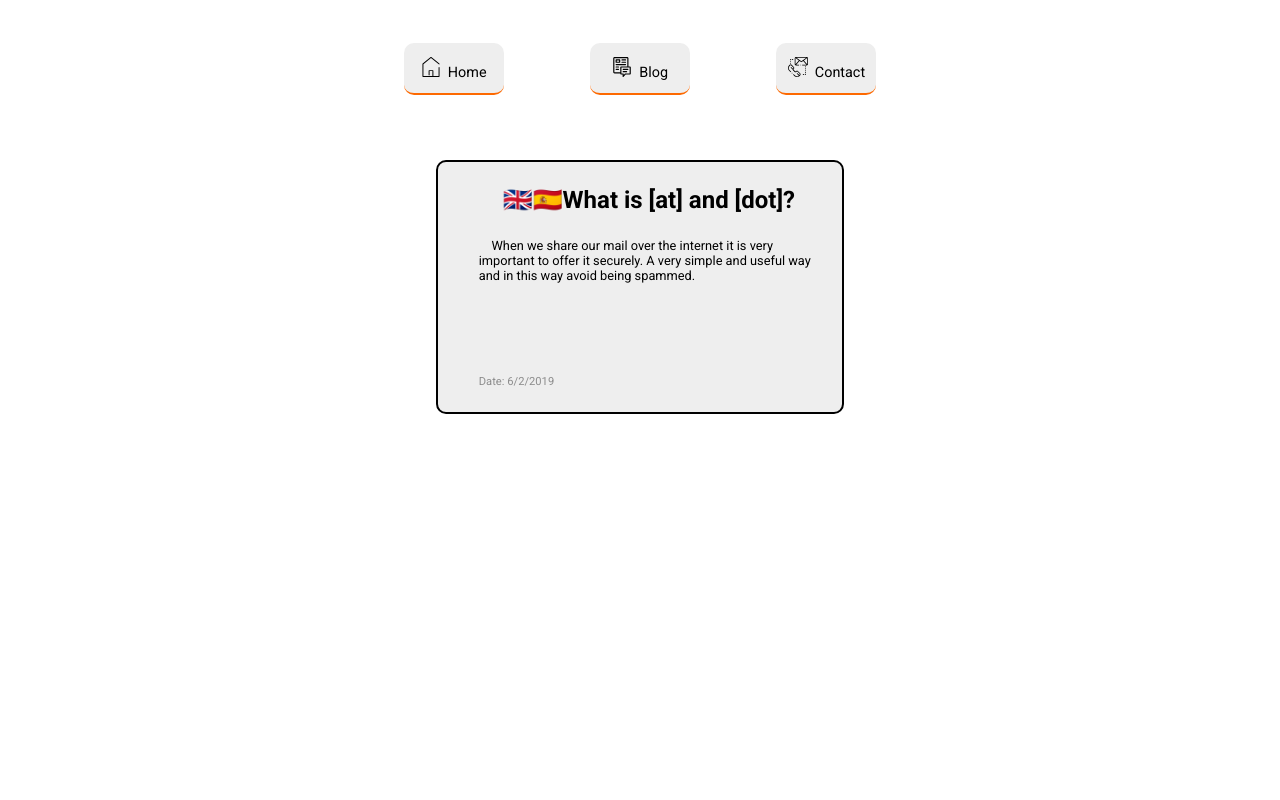
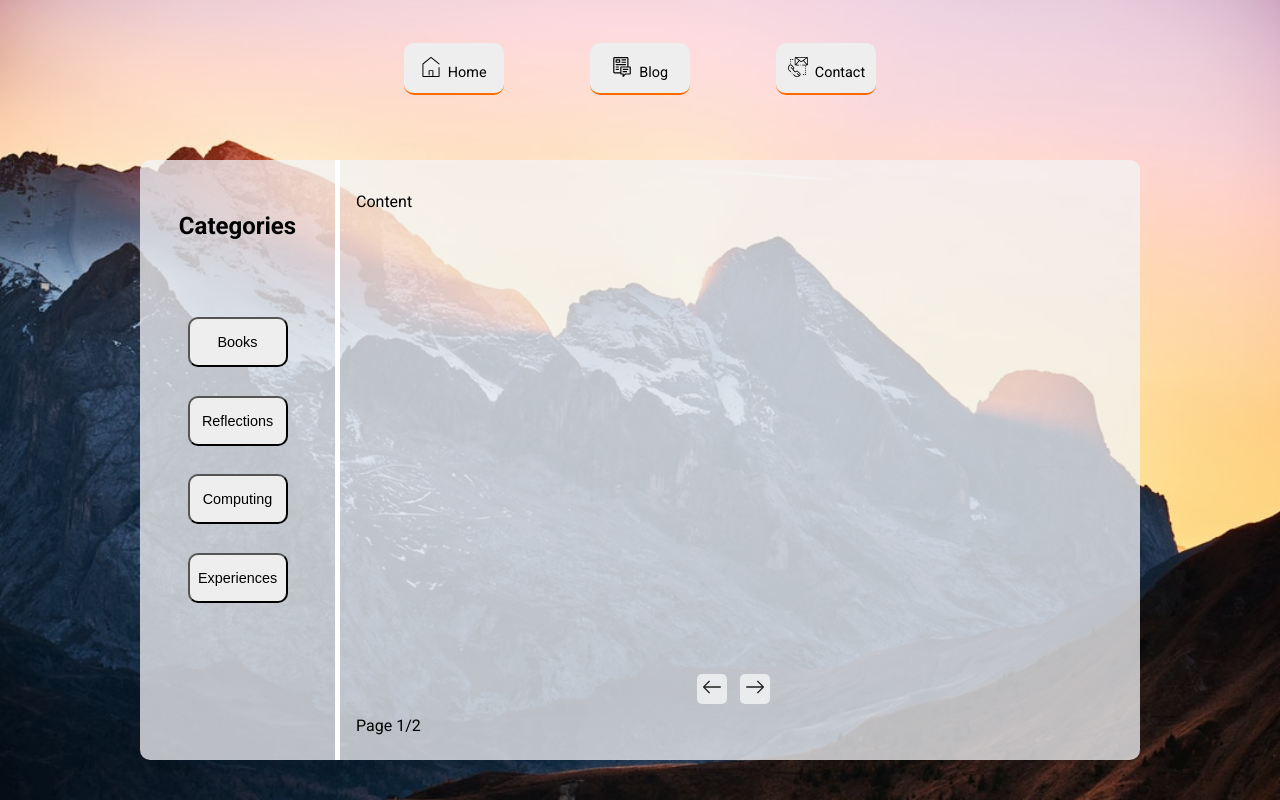
Before and after one commit to manuelalferez/personal-website, a React (Create React App) app: page /#/blog in a window 1280 px wide. Built offline with nearby package versions, Linux system fonts and the light colour scheme; the HTML template or start-up script is replaced by a standard one.

Commit message:
feat: New structure of the blog, to internally contain all blogs. Created the most basic visualization: menu and buttons to turn pages

```diff
--- a/src/Component/Blog/Blog.css
+++ b/src/Component/Blog/Blog.css
@@ -1,29 +1,22 @@
 .Blog {
   height: 80vh;
-  width: 70vw;
-  margin: auto;
+  widows: 100vw;
   display: flex;
   justify-content: space-evenly;
   flex-wrap: wrap;
   padding-top: 20vh;
+  background-image: url("../../images/Home/wallpaper.jpg");
+  background-repeat: no-repeat;
+  background-size: cover;
 }
 
 @media (max-width: 1024px) {
-  .Blog {
-    width: 90vw;
-    font-size: 0.8em;
-  }
+
 }
 @media (max-width: 768px) {
-  .Blog {
-    width: 80vw;
-    font-size: 0.8em;
-  }
+
 }
 
 @media (max-width: 480px) {
-  .Blog {
-    width: 90vw;
-    display: block;
-  }
+
 }
--- a/src/Component/Blog/Blog.js
+++ b/src/Component/Blog/Blog.js
@@ -1,12 +1,21 @@
-import React from "react";
+import React, {Component} from "react";
 import "./Blog.css";
 import PostMini from "./PostMini";
 import posts from "../../data/Blog/PostMini";
+import CardBlog from "./CardBlog";
 
-function Blog(props) {
+class Blog extends Component {
+  constructor(props){
+    super(props)
+    this.state = {
+      category: 'Home'
+    }
+  }
+
+  render(){
     return (
       <div className="Blog">
-      {posts.map(post => (
+       {/*  {posts.map(post => (
           <PostMini
             title={post.title}
             summary={post.summary}
@@ -15,9 +24,11 @@ function Blog(props) {
             languages={post.languages}
             key={post.key}
           />
-      ))}
+        ))} */}
+        <CardBlog category={this.state.category} />
       </div>
     );
   }
+}
 
 export default Blog;
--- /dev/null
+++ b/src/Component/Blog/CardBlog.css
@@ -0,0 +1,9 @@
+.CardBlog {
+  background: #f4f4f6c2;
+  width: 1000px;
+  height: 600px;
+  border-radius: 10px;
+  display: grid;
+  grid-template-areas: "Sidebar Content";
+  grid-template-columns: 20% 80%;
+}
--- /dev/null
+++ b/src/Component/Blog/CardBlog.js
@@ -0,0 +1,15 @@
+import React from "react";
+import "./CardBlog.css";
+import NavBar from "./Sidebar";
+import Content from "./Content";
+
+function CardBlog(props) {
+  return (
+    <div className="CardBlog">
+      <NavBar />
+      <Content />
+    </div>
+  );
+}
+
+export default CardBlog;
--- /dev/null
+++ b/src/Component/Blog/Content.css
@@ -0,0 +1,42 @@
+.Content {
+  padding: 1em;
+  padding-top: 2em;
+  grid-area: Content;
+  display: grid;
+  grid-template-areas: "Body" "Controls" "Pages";
+  grid-template-rows: 85% 10% 5%;
+}
+
+.Content__body {
+  grid-area: Body;
+}
+
+.Content__controls {
+  grid-area: Controls;
+  display: flex;
+  justify-content: center;
+  align-items: center;
+}
+
+.Controls__botton {
+  height: 30px;
+  width: 30px;
+  background: rgba(255, 255, 255, 0.658);
+  border: none;
+  border-radius: 5px;
+  margin-right: 1em;
+  outline: none;
+}
+
+.Controls__botton:active {
+    transition-duration: 0.2s;
+    transform: scale(0.7);
+  }
+
+.Controls__botton:hover {
+  cursor: pointer;
+}
+
+.Content__pages {
+  grid-area: Pages;
+}
--- /dev/null
+++ b/src/Component/Blog/Content.js
@@ -0,0 +1,19 @@
+import React from "react";
+import "./Content.css";
+import leftArrow from "../../images/Blog/left-arrow.svg";
+import rightArrow from "../../images/Blog/right-arrow.svg";
+
+function Content(props) {
+  return (
+    <div className="Content">
+      <div className='Content__body'>Content</div>
+      <div className="Content__controls">
+        <button className="Controls__botton"><img src={leftArrow}/></button>
+        <button className="Controls__botton"><img src={rightArrow}/></button>
+      </div>
+      <div className='Content__pages'>Page 1/2</div>
+    </div>
+  );
+}
+
+export default Content;
--- /dev/null
+++ b/src/Component/Blog/Sidebar.css
@@ -0,0 +1,37 @@
+.Sidebar {
+  grid-area: Sidebar;
+  border-right: 5px solid white;
+  display: flex;
+  justify-content: center;
+  align-items: center;
+  flex-direction: column;
+}
+
+.Sidebar__title {
+  position: absolute;
+  top: 24vh;
+}
+
+.Sidebar__category {
+  background: #eeeeee;
+  height: 50px;
+  width: 100px;
+  display: flex;
+  justify-content: center;
+  align-items: center;
+  margin: 1em;
+  border-radius: 10px;
+  outline: none;
+  font-size: 0.9em;
+}
+
+.Sidebar__category:active {
+  transition-duration: 0.2s;
+  transform: scale(0.7);
+}
+
+.Sidebar__category:hover {
+  cursor: pointer;
+  background: #fd6901;
+  color: white;
+}
--- /dev/null
+++ b/src/Component/Blog/Sidebar.js
@@ -0,0 +1,18 @@
+import React from "react";
+import "./Sidebar.css";
+import data from "../../data/Blog/Sidebar";
+
+function Sidebar(props) {
+  return (
+    <div className="Sidebar">
+      <h2 className="Sidebar__title">Categories</h2>
+      {data.map(item => (
+        <button className="Sidebar__category" key={item.key}>
+          {item.category}
+        </button>
+      ))}
+    </div>
+  );
+}
+
+export default Sidebar;
--- /dev/null
+++ b/src/data/Blog/Sidebar.js
@@ -0,0 +1,20 @@
+const data = [
+  {
+    category: "Books",
+    key: 0
+  },
+  {
+    category: "Reflections",
+    key: 1
+  },
+  {
+    category: "Computing",
+    key: 2
+  },
+  {
+    category: "Experiences",
+    key: 3
+  }
+];
+
+export default data;
```
Also changed, not shown: src/images/Blog/left-arrow.svg (added), src/images/Blog/right-arrow.svg (added). Lines whose indentation alone changed are shown as unchanged.
